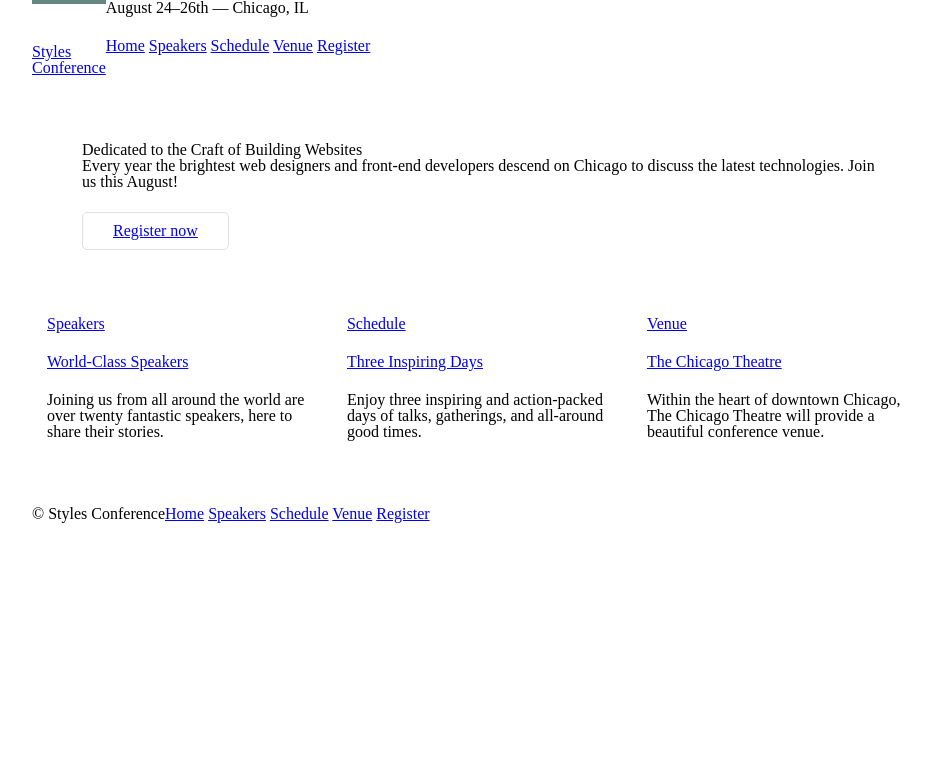
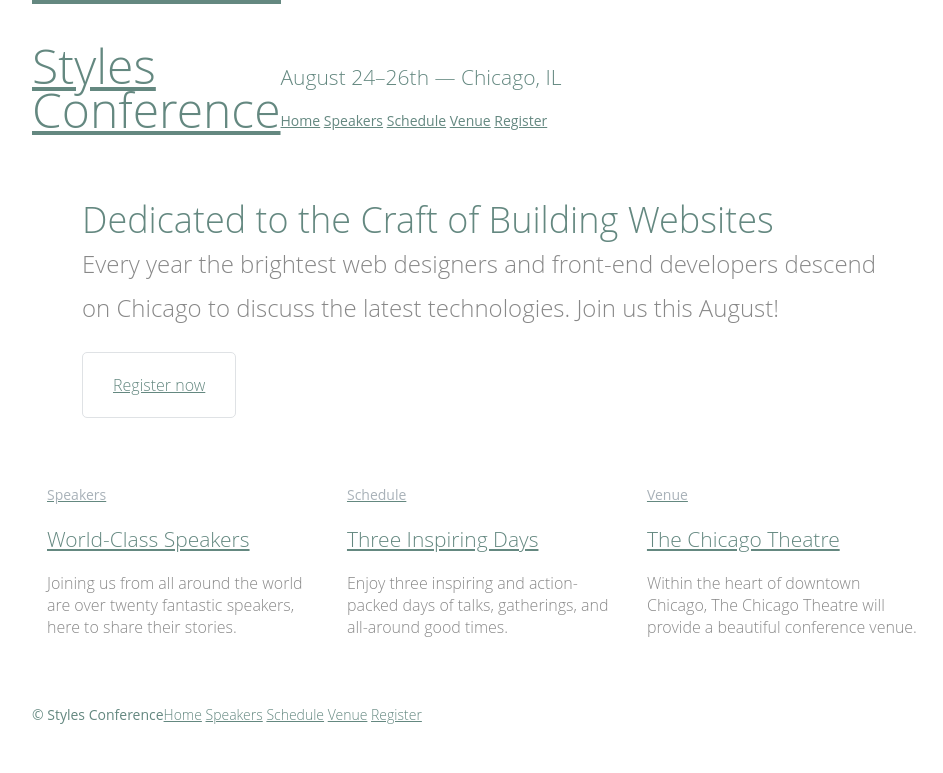
Before and after one commit to cauequeiroz/styles-conference, a plain HTML site: page index.html in a window 1280 px wide. Shown: the whole page, without its empty margins (158-1101 px from the left). Drawn offline with Linux system fonts and the light colour scheme.

Commit message:
Add some font-* rules

```diff
--- a/assets/stylesheets/main.css
+++ b/assets/stylesheets/main.css
@@ -44,6 +44,16 @@ q:before, q:after {
 table {
 	border-collapse: collapse;
 	border-spacing: 0;
+}
+
+/*
+  ========================================
+  Custom Styles
+  ========================================
+*/
+body {
+	color: #888;
+	font: 300 16px/22px "Open Sans", "Helvetica Neue", Helvetica, Arial, sans-serif;
 }
 
 /*
@@ -109,6 +119,46 @@ table {
 h1, h3, h4, h5, p {
 	margin-bottom: 22px;
 }
+h1, h2, h3, h4 {
+	color: #648880;
+}
+h1 {
+	font-size: 36px;
+	line-height: 44px;
+}
+h2 {
+	font-size: 24px;
+	line-height: 44px;
+}
+h3 {
+	font-size: 21px;
+}
+h4 {
+	font-size: 18px;
+}
+h5 {
+	color: #a9b2b9;
+	font-size: 14px;
+	font-weight: 400;
+}
+strong {
+	font-weight: 400;
+}
+cite, em {
+	font-style: italic;
+}
+
+/*
+  ========================================
+  Links
+  ========================================
+*/
+a {
+	color: #648880;
+}
+a:hover {
+	color: #a9b2b9;
+}
 
 /*
   ========================================
@@ -133,7 +183,16 @@ h1, h3, h4, h5, p {
 .logo {
 	float: left;
 	border-top: 4px solid #648880;
+	font-size: 48px;
+	line-height: 44px;
 	padding: 40px 0 22px 0;
+}
+.tagline {
+	margin: 66px 0 22px 0;
+}
+.primary-nav {
+	font-size: 14px;
+	font-weight: 400;
 }
 
 /*
@@ -144,9 +203,12 @@ h1, h3, h4, h5, p {
 .primary-footer {
 	padding-top: 44px;
 	padding-bottom: 44px;
+	color: #648880;
+	font-size: 14px;
 }
 .primary-footer small {
 	float: left;
+	font-weight: 400;
 }
 
 /*
@@ -156,4 +218,14 @@ h1, h3, h4, h5, p {
 */
 .hero {
 	padding: 22px 80px 66px 80px;
+	line-height: 44px;
 }
+.hero h2 {
+	font-size: 36px;
+}
+.hero p {
+	font-size: 24px;
+}
+.teaser a:hover h3 {
+	color: #a9b2b9;
+}
--- a/index.html
+++ b/index.html
@@ -11,9 +11,9 @@
 		<h1 class="logo">
 			<a href="index.html">Styles<br>Conference</a>
 		</h1>
-		<h3>August 24&ndash;26th &mdash; Chicago, IL</h3>
+		<h3 class="tagline">August 24&ndash;26th &mdash; Chicago, IL</h3>
 
-		<nav>
+		<nav class="primary-nav">
 			<a href="index.html">Home</a>
 			<a href="speakers.html">Speakers</a>
 			<a href="schedule.html">Schedule</a>
@@ -33,7 +33,7 @@
 		<!--
 
 		Speakers
-		--><section class="col-1-3">
+		--><section class="teaser col-1-3">
 			<a href="speakers.html">
 				<h5>Speakers</h5>
 				<h3>World-Class Speakers</h3>
@@ -42,7 +42,7 @@
 		</section><!--
 
 		Schedule
-		--><section class="col-1-3">
+		--><section class="teaser col-1-3">
 			<a href="schedule.html">
 				<h5>Schedule</h5>
 				<h3>Three Inspiring Days</h3>
@@ -51,7 +51,7 @@
 		</section><!--
 
 		Venue
-		--><section class="col-1-3">
+		--><section class="teaser col-1-3">
 			<a href="venue.html">
 				<h5>Venue</h5>
 				<h3>The Chicago Theatre</h3>
```
